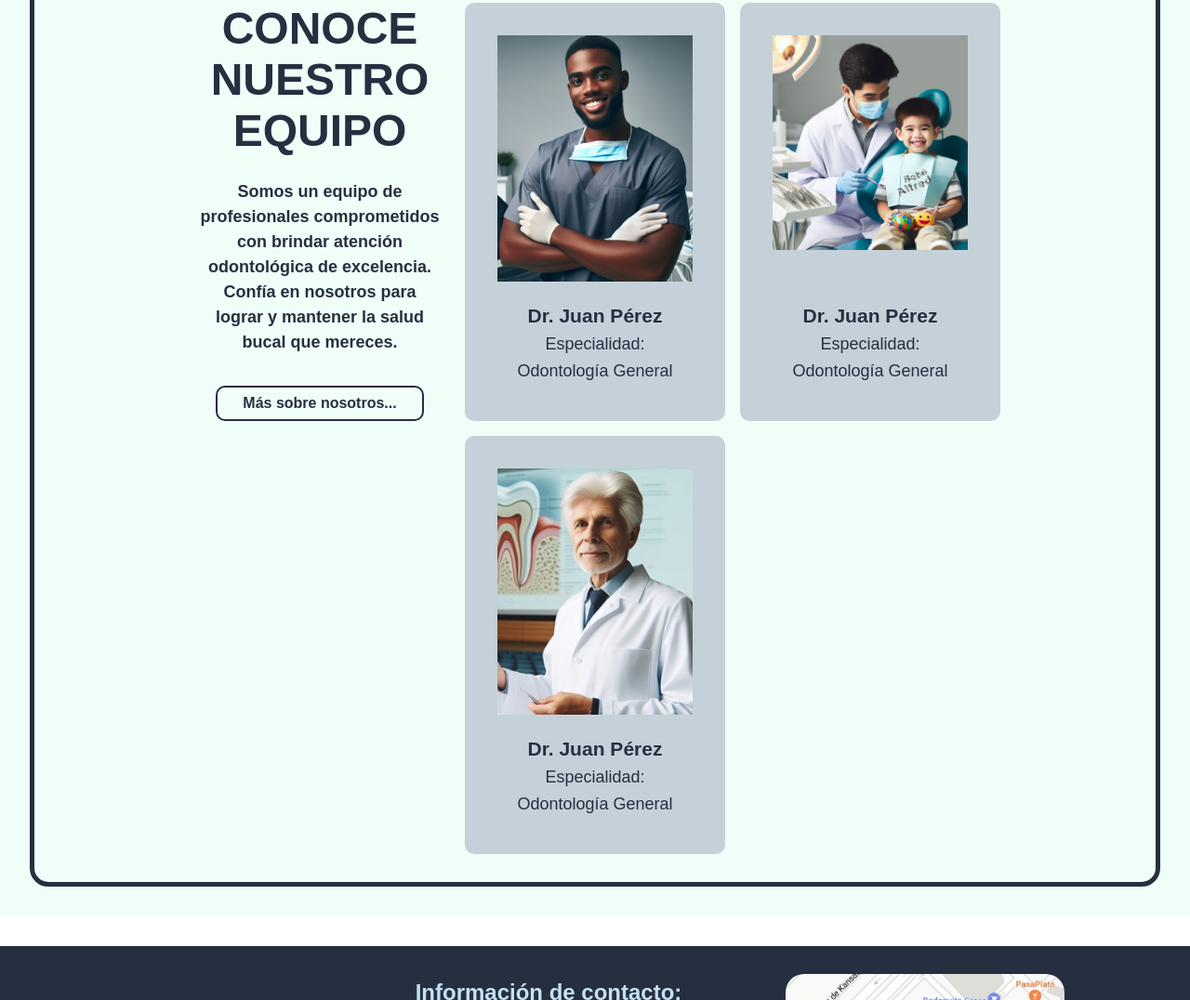
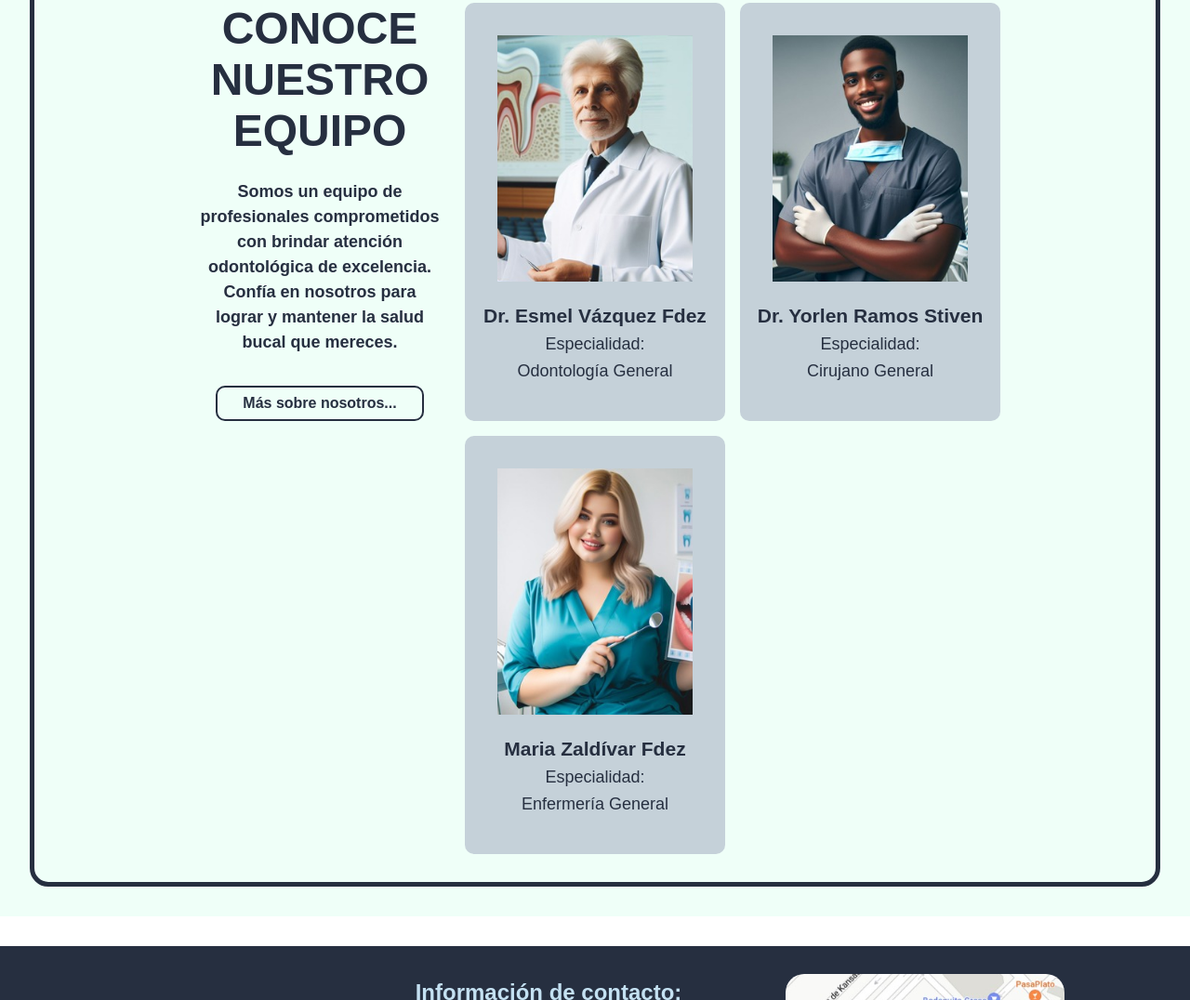
Before and after one commit to omgasu/cema, a plain HTML site: page index.html in a window 1280 px wide. Shown: the part 1641-2717 px from the top of the page at 93% size. Drawn offline with Linux system fonts and the light colour scheme.

Commit message:
arreglo de nombres

```diff
--- a/index.html
+++ b/index.html
@@ -6,7 +6,6 @@
     <meta name="viewport" content="width=device-width, initial-scale=1.0">
     <title>Clínica Dental CEMA </title>
     <link rel="stylesheet" href="./css/style.css">
-
 </head>
 
 <body>
@@ -39,22 +38,18 @@
                         <label for="nombre">Nombres*</label>
                         <input type="text" id="nombre" placeholder="Nombre" required>
                     </div>
-
                     <div class="input__form">
                         <label for="apellidos">Apellidos*</label>
                         <input type="text" id="apellidos" placeholder="Apellidos" required>
                     </div>
-
                     <div class="input__form">
                         <label for="correo">Email*</label>
                         <input type="email" id="correo" placeholder="example@email.com" required>
                     </div>
-
                     <div class="input__form">
                         <label for="fecha">Selecciona una fecha</label>
                         <input type="date" id="fecha" placeholder="Selecciona fecha...">
                     </div>
-
                     <button class="btn__formulario" onclick="sendForm()">Solicitar cita</button>
                 </form>
                 <button class="close__btn" onclick="closeModal()"><img src="./img/close_modal.svg" alt=""></button>
@@ -62,7 +57,6 @@
         </div>
     </header>
     <!-- __________________________________________MAIN________________________________________ -->
-
     <main>
         <section class="section">
             <div class="divbanner__content">
@@ -150,10 +144,10 @@
 
                     <div class="divdoctors__card">
                         <div class="container__imagen">
-                            <img class="main__doctor-image" src="./img/img2.jpg" alt="Doctor 1">
+                            <img class="main__doctor-image" src="./img/img4.jpg" alt="Doctor 1">
                         </div>
                         <div class="contenido__doctor">
-                            <h3 class="divdoctors__doctor-name">Dr. Juan Pérez</h3>
+                            <h3 class="divdoctors__doctor-name">Dr. Esmel Vázquez Fdez</h3>
                             <p>Especialidad:</p>
                             <p class="divdoctors__doctor-specialty"> Odontología General</p>
                         </div>
@@ -161,23 +155,23 @@
 
                     <div class="divdoctors__card">
                         <div class="container__imagen">
-                            <img class="main__doctor-image" src="./img/img.jpg" alt="Doctor 1">
+                            <img class="main__doctor-image" src="./img/img2.jpg" alt="Doctor 1">
                         </div>
                         <div class="contenido__doctor">
-                            <h3 class="divdoctors__doctor-name">Dr. Juan Pérez</h3>
+                            <h3 class="divdoctors__doctor-name">Dr. Yorlen Ramos Stiven</h3>
                             <p>Especialidad:</p>
-                            <p class="divdoctors__doctor-specialty"> Odontología General</p>
+                            <p class="divdoctors__doctor-specialty"> Cirujano General </p>
                         </div>
                     </div>
 
                     <div class="divdoctors__card">
                         <div class="container__imagen">
-                            <img class="main__doctor-image" src="./img/img4.jpg" alt="Doctor 1">
+                            <img class="main__doctor-image" src="./img/img3.jpg" alt="Doctor 1">
                         </div>
                         <div class="contenido__doctor">
-                            <h3 class="divdoctors__doctor-name">Dr. Juan Pérez</h3>
+                            <h3 class="divdoctors__doctor-name">Maria Zaldívar Fdez</h3>
                             <p>Especialidad:</p>
-                            <p class="divdoctors__doctor-specialty"> Odontología General</p>
+                            <p class="divdoctors__doctor-specialty"> Enfermería General</p>
                         </div>
                     </div>
                 </div>
--- a/js/script.js
+++ b/js/script.js
@@ -7,11 +7,11 @@ function closeModal() {
   document.getElementById("modalOverlay").style.display = "none";
 }
 
-function sendForm(){
+function sendForm() {
   document.getElementById("modalOverlay").style.display = "none";
   alert("Se ha reservado su cita correctamente!")
 }
 
-function sendPhone(){
+function sendPhone() {
   alert("Hemos recivido tu  número telefonico, te llamaremos en breve!")
 }
```
Also changed, not shown: nosotros.html (+2 -12 lines), servicios.html (+2 -11 lines).
